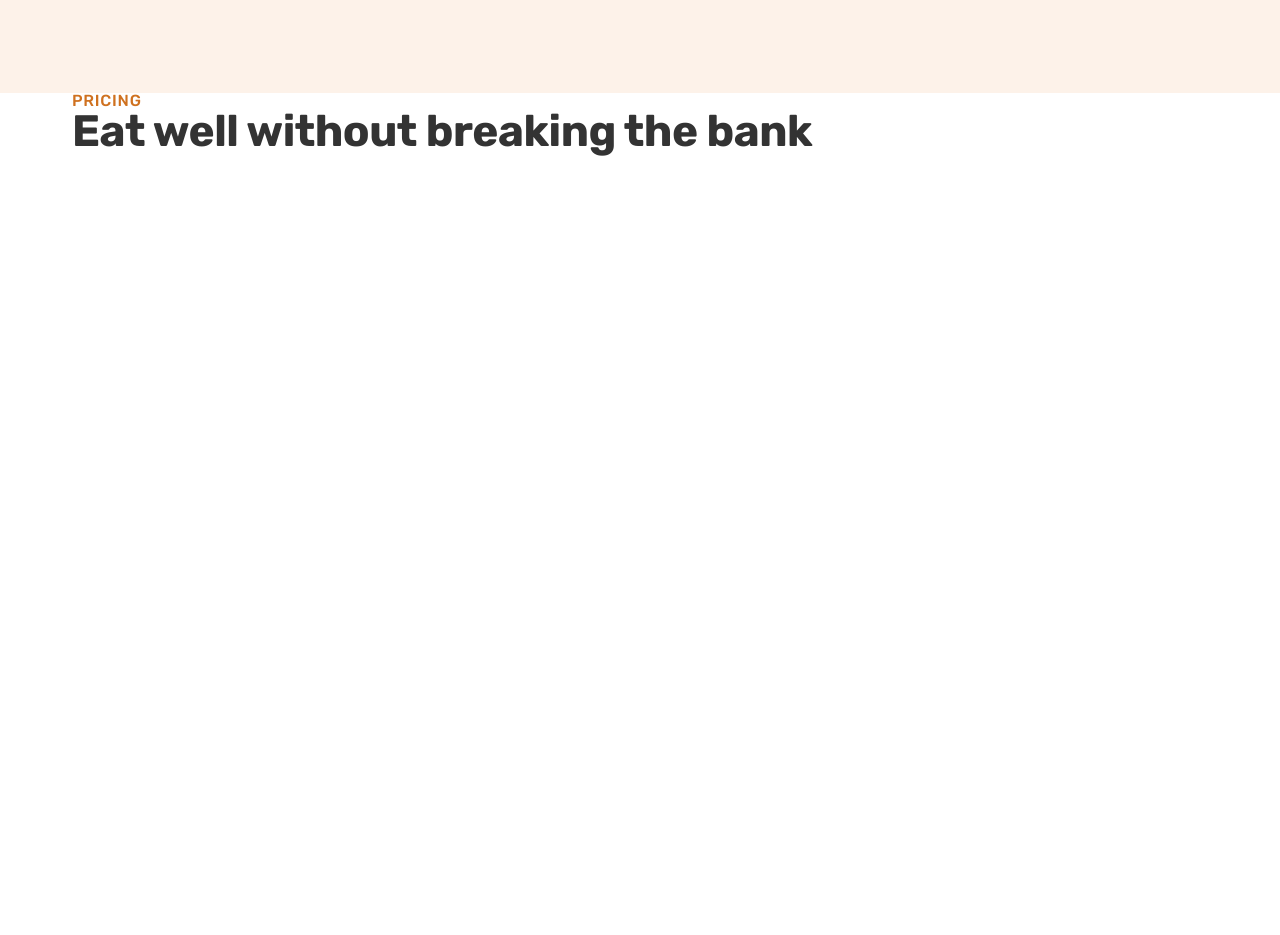
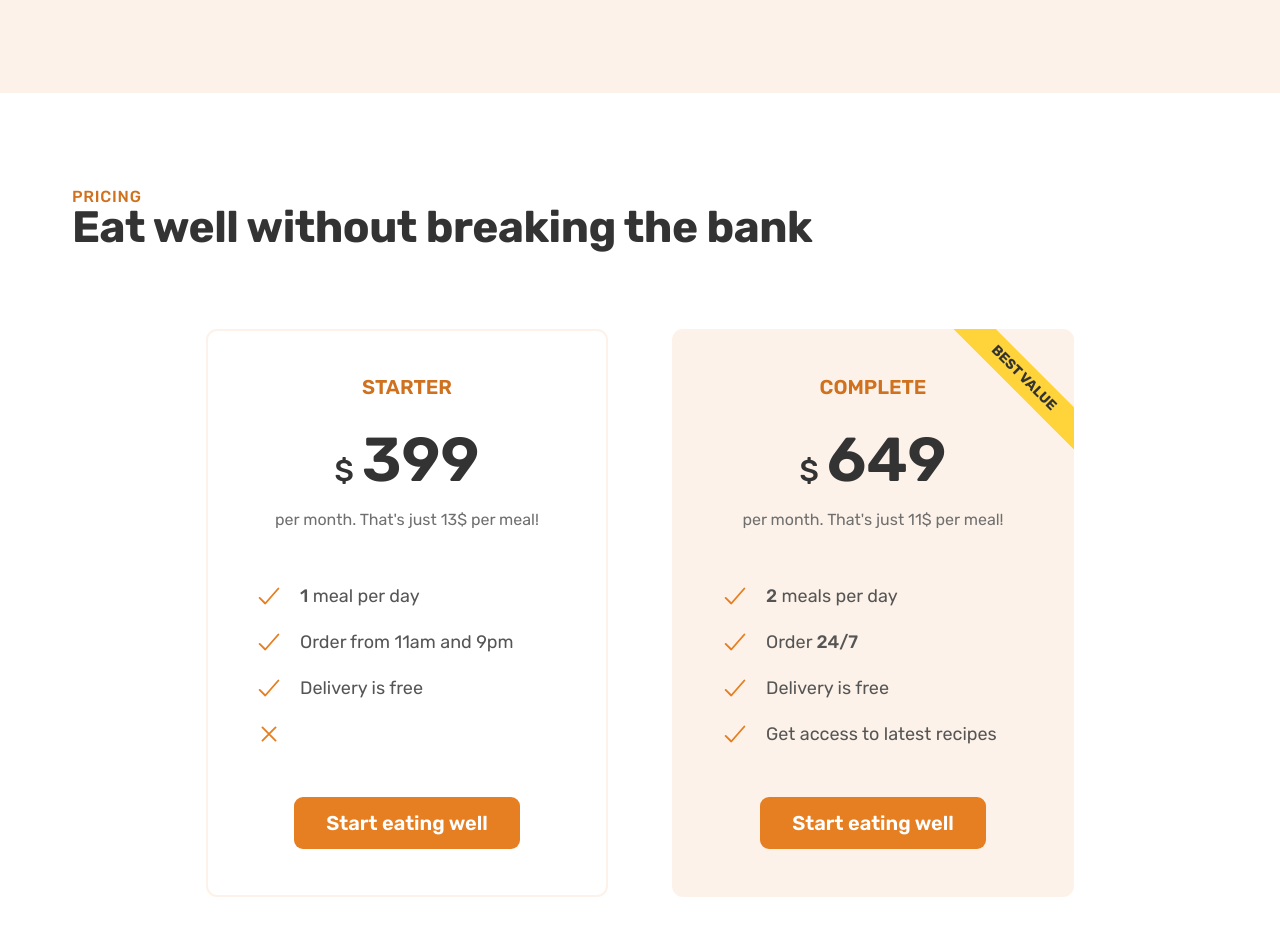
Before and after one commit to rrav594/FoodApp, a plain HTML site: page index.html in a window 1280 px wide. Shown: the part 4402-5337 px from the top of the page. Before the commit the page ends 4635 px from the top, so only its background shows below. Drawn offline with nearby package versions, Linux system fonts and the light colour scheme.

Commit message:
Completed the pricing section

```diff
--- a/css/general.css
+++ b/css/general.css
@@ -160,6 +160,23 @@ body {
   color: #cf711f;
   border-bottom: 1px solid transparent;
 }
+.list {
+  list-style: none;
+  display: flex;
+  flex-direction: column;
+  gap: 1.6rem;
+}
+.list-item {
+  font-size: 1.8rem;
+  display: flex;
+  align-items: center;
+  gap: 1.6rem;
+}
+.list-icon {
+  width: 3rem;
+  height: 3rem;
+  color: #e67e22;
+}
 /*******************/
 /* Setting classes */
 .margin-right-sm {
--- a/css/style.css
+++ b/css/style.css
@@ -245,23 +245,6 @@
   text-align: center;
   font-size: 1.8rem;
 }
-.list {
-  list-style: none;
-  display: flex;
-  flex-direction: column;
-  gap: 1.6rem;
-}
-.list-item {
-  font-size: 1.8rem;
-  display: flex;
-  align-items: center;
-  gap: 1.6rem;
-}
-.list-icon {
-  width: 3rem;
-  height: 3rem;
-  color: #e67e22;
-}
 
 /*******************/
 /* Testimonials Section */
@@ -315,3 +298,67 @@
 /*******************/
 /* Pricing Section */
 /*******************/
+.section-pricing {
+  padding: 9.6rem 0;
+}
+.pricing-plan {
+  border-radius: 11px;
+
+  width: 75%;
+}
+.pricing-plan--starter {
+  justify-self: end;
+  border: 2px solid #fdf2e9;
+  padding: 4.6rem;
+}
+.pricing-plan--complete {
+  background-color: #fdf2e9;
+  padding: 4.8rem;
+  position: relative;
+  overflow: hidden;
+}
+.pricing-plan--complete::after {
+  content: "Best Value";
+  position: absolute;
+  text-transform: uppercase;
+  font-size: 1.4rem;
+  font-weight: 700;
+  top: 6%;
+  right: -18%;
+  background-color: #ffd43b;
+  padding: 0.8rem 8rem;
+  color: #333;
+  transform: rotate(45deg);
+}
+.plan-header {
+  text-align: center;
+  margin-bottom: 4.8rem;
+}
+.plan-name {
+  color: #cf711f;
+  font-weight: 600;
+  font-size: 2rem;
+  text-transform: uppercase;
+  letter-spacing: 0.75;
+  margin-bottom: 3.2rem;
+}
+.plan-price {
+  font-size: 6.2rem;
+  font-weight: 600;
+  color: #333;
+  margin-bottom: 1.6rem;
+}
+.plan-price span {
+  font-size: 3rem;
+  font-weight: 500;
+  margin-right: 0.8rem;
+}
+.plan-text {
+  font-size: 1.6rem;
+  line-height: 1.6;
+  color: #6f6f6f;
+}
+.plan-sign-up {
+  text-align: center;
+  margin-top: 4.8rem;
+}
--- a/index.html
+++ b/index.html
@@ -418,6 +418,63 @@
           <span class="subheading">Pricing</span>
           <h2 class="heading-secondary">Eat well without breaking the bank</h2>
         </div>
+        <div class="container grid grid--2-cols">
+          <div class="pricing-plan pricing-plan--starter">
+            <header class="plan-header">
+              <p class="plan-name">Starter</p>
+              <p class="plan-price"><span>$</span>399</p>
+              <p class="plan-text">per month. That's just 13$ per meal!</p>
+            </header>
+            <ul class="list">
+              <li class="list-item">
+                <ion-icon class="list-icon" name="checkmark-outline"></ion-icon>
+                <span><strong>1</strong> meal per day</span>
+              </li>
+              <li class="list-item">
+                <ion-icon class="list-icon" name="checkmark-outline"></ion-icon>
+                <span>Order from 11am and 9pm</span>
+              </li>
+              <li class="list-item">
+                <ion-icon class="list-icon" name="checkmark-outline"></ion-icon>
+                <span>Delivery is free</span>
+              </li>
+              <li class="list-item">
+                <ion-icon class="list-icon" name="close-outline"></ion-icon>
+              </li>
+            </ul>
+            <div class="plan-sign-up">
+              <a href="#" class="btn btn--full">Start eating well</a>
+            </div>
+          </div>
+          <div class="pricing-plan pricing-plan--complete">
+            <header class="plan-header">
+              <p class="plan-name">Complete</p>
+              <p class="plan-price"><span>$</span>649</p>
+              <p class="plan-text">per month. That's just 11$ per meal!</p>
+            </header>
+            <ul class="list">
+              <li class="list-item">
+                <ion-icon class="list-icon" name="checkmark-outline"></ion-icon>
+                <span><strong>2</strong> meals per day</span>
+              </li>
+              <li class="list-item">
+                <ion-icon class="list-icon" name="checkmark-outline"></ion-icon>
+                <span>Order <strong>24/7</strong></span>
+              </li>
+              <li class="list-item">
+                <ion-icon class="list-icon" name="checkmark-outline"></ion-icon>
+                <span>Delivery is free</span>
+              </li>
+              <li class="list-item">
+                <ion-icon class="list-icon" name="checkmark-outline"></ion-icon>
+                <span>Get access to latest recipes</span>
+              </li>
+            </ul>
+            <div class="plan-sign-up">
+              <a href="#" class="btn btn--full">Start eating well</a>
+            </div>
+          </div>
+        </div>
       </section>
     </main>
   </body>
```
